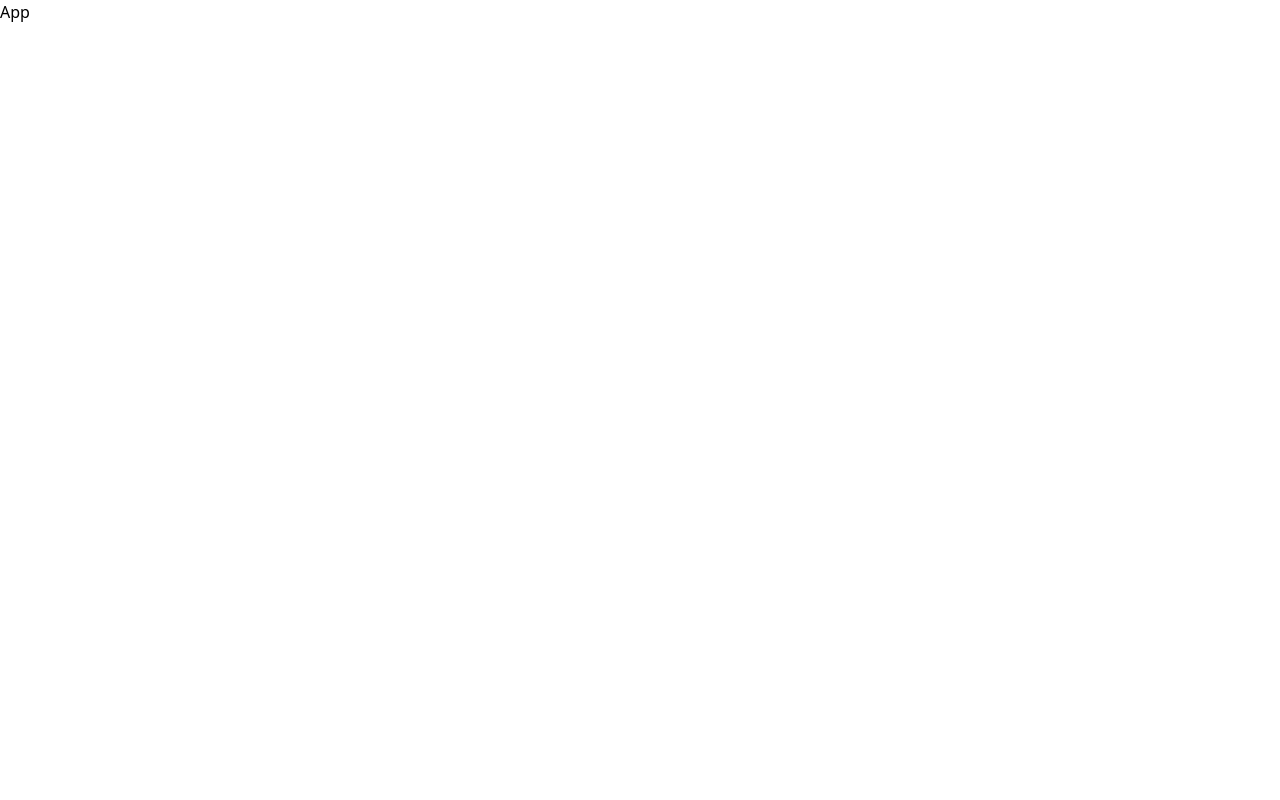
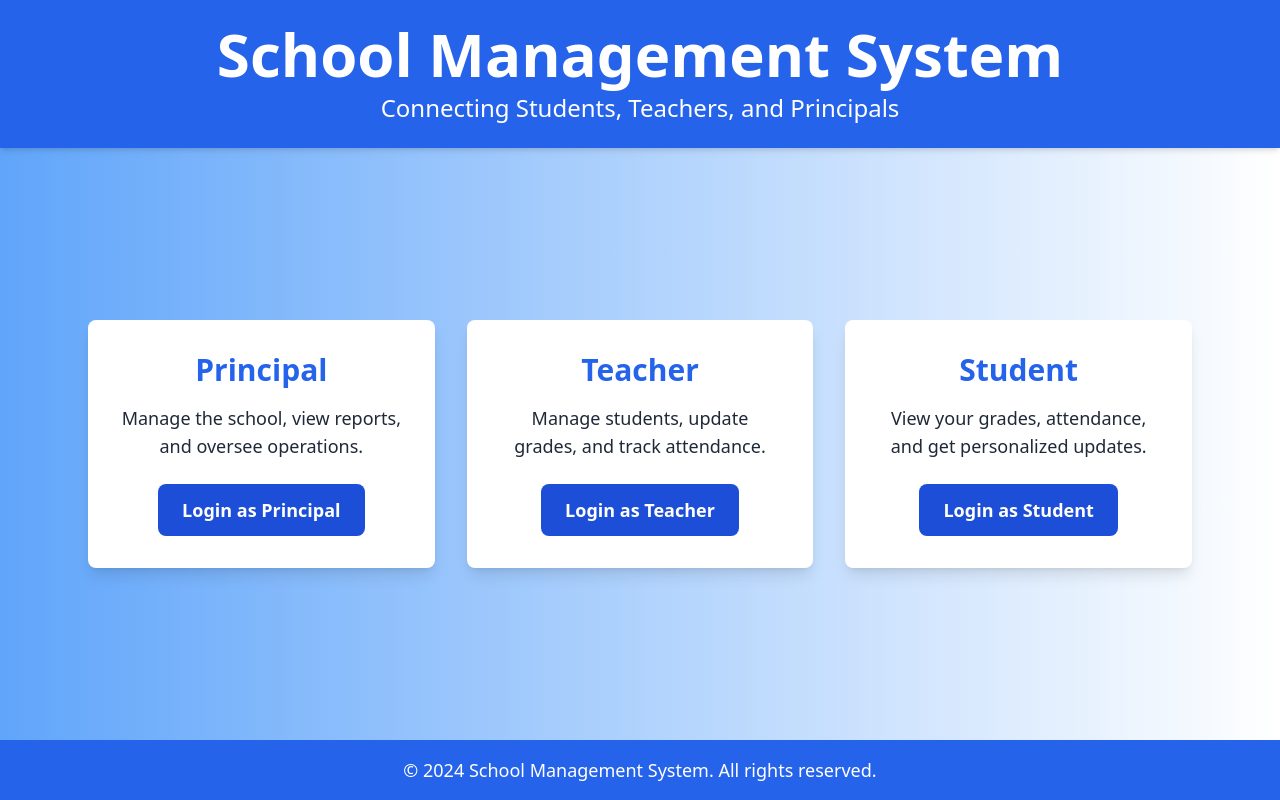
Before and after one commit to dendroid3/school_management_client, a React (Vite) app: page / in a window 1280 px wide. Built offline with nearby package versions, Linux system fonts and the light colour scheme; the HTML template or start-up script is replaced by a standard one.

Commit message:
updated colour theme

```diff
--- a/src/App.jsx
+++ b/src/App.jsx
@@ -1,9 +1,23 @@
-import React from 'react'
+import React from 'react';
+import { BrowserRouter as Router, Route, Routes } from 'react-router-dom';
+import LandingPage from './components/LandingPage';
+// Import your dashboard components here
+// import PrincipalDashboard from './components/PrincipalDashboard';
+// import TeacherDashboard from './components/TeacherDashboard';
+// import StudentDashboard from './components/StudentDashboard';
 
 function App() {
   return (
-    <div>App</div>
-  )
+    <Router>
+      <Routes>
+        <Route path="/" element={<LandingPage />} />
+        {/* Define other routes here */}
+        {/* <Route path="/principal-dashboard" element={<PrincipalDashboard />} />
+        <Route path="/teacher-dashboard" element={<TeacherDashboard />} />
+        <Route path="/student-dashboard" element={<StudentDashboard />} /> */}
+      </Routes>
+    </Router>
+  );
 }
 
-export default App
+export default App;
--- /dev/null
+++ b/src/components/LandingPage.jsx
@@ -0,0 +1,64 @@
+import React from 'react';
+import { useNavigate } from 'react-router-dom';
+
+const LandingPage = () => {
+  const navigate = useNavigate();
+
+  return (
+    <div className="min-h-screen bg-gradient-to-r from-blue-400 to-white text-gray-800 flex flex-col">
+      {/* Header */}
+      <header className="bg-blue-600 text-white p-6 text-center shadow-md">
+        <h1 className="text-6xl font-extrabold">School Management System</h1>
+        <p className="text-2xl mt-2">Connecting Students, Teachers, and Principals</p>
+      </header>
+
+      {/* Main content */}
+      <main className="flex-grow flex items-center justify-center">
+        <section className="grid grid-cols-1 md:grid-cols-3 gap-8 p-6 max-w-6xl mx-auto">
+          {/* Principal Section */}
+          <div className="bg-white text-gray-800 p-8 rounded-lg shadow-lg text-center transition-transform transform hover:scale-105">
+            <h2 className="text-3xl font-bold mb-4 text-blue-600">Principal</h2>
+            <p className="text-lg mb-6">Manage the school, view reports, and oversee operations.</p>
+            <button
+              className="bg-blue-700 hover:bg-blue-900 text-white font-semibold py-3 px-6 rounded-lg text-lg"
+              onClick={() => navigate('/principal-dashboard')}
+            >
+              Login as Principal
+            </button>
+          </div>
+
+          {/* Teacher Section */}
+          <div className="bg-white text-gray-800 p-8 rounded-lg shadow-lg text-center transition-transform transform hover:scale-105">
+            <h2 className="text-3xl font-bold mb-4 text-blue-600">Teacher</h2>
+            <p className="text-lg mb-6">Manage students, update grades, and track attendance.</p>
+            <button
+              className="bg-blue-700 hover:bg-blue-900 text-white font-semibold py-3 px-6 rounded-lg text-lg"
+              onClick={() => navigate('/teacher-dashboard')}
+            >
+              Login as Teacher
+            </button>
+          </div>
+
+          {/* Student Section */}
+          <div className="bg-white text-gray-800 p-8 rounded-lg shadow-lg text-center transition-transform transform hover:scale-105">
+            <h2 className="text-3xl font-bold mb-4 text-blue-600">Student</h2>
+            <p className="text-lg mb-6">View your grades, attendance, and get personalized updates.</p>
+            <button
+              className="bg-blue-700 hover:bg-blue-900 text-white font-semibold py-3 px-6 rounded-lg text-lg"
+              onClick={() => navigate('/student-dashboard')}
+            >
+              Login as Student
+            </button>
+          </div>
+        </section>
+      </main>
+
+      {/* Footer */}
+      <footer className="bg-blue-600 text-white p-4 text-center">
+        <p className="text-lg">&copy; 2024 School Management System. All rights reserved.</p>
+      </footer>
+    </div>
+  );
+};
+
+export default LandingPage;
```
